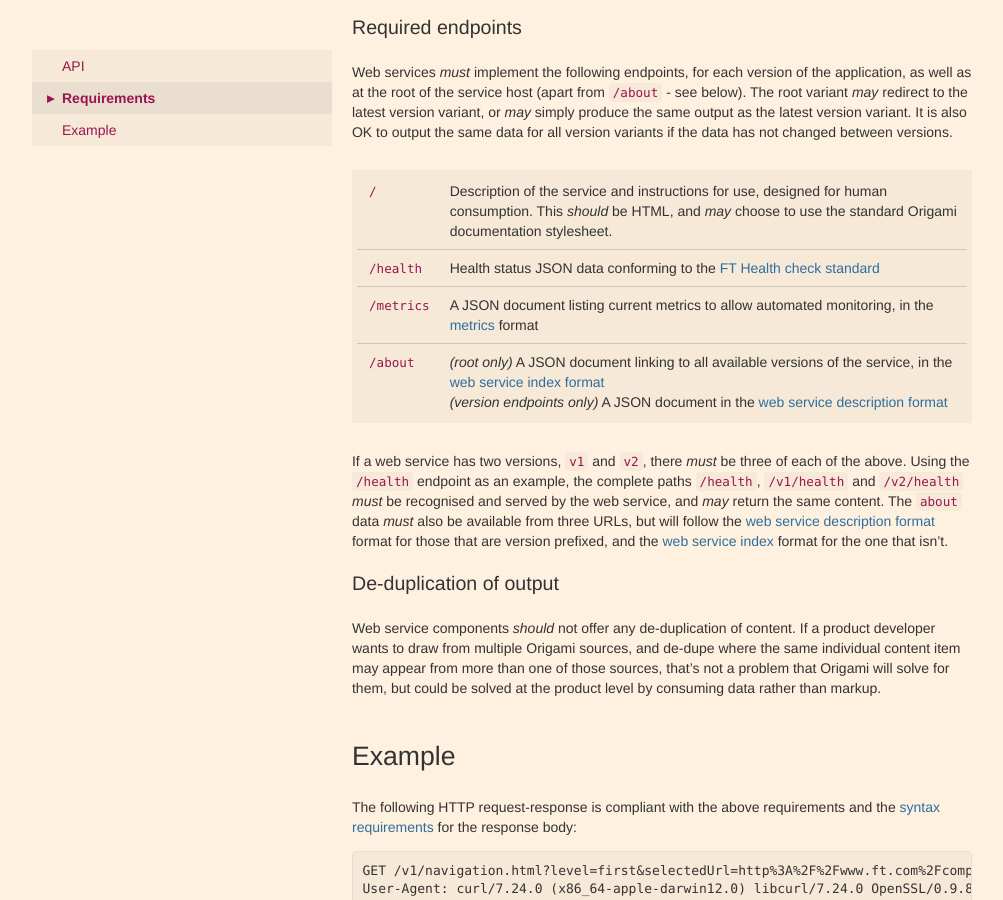
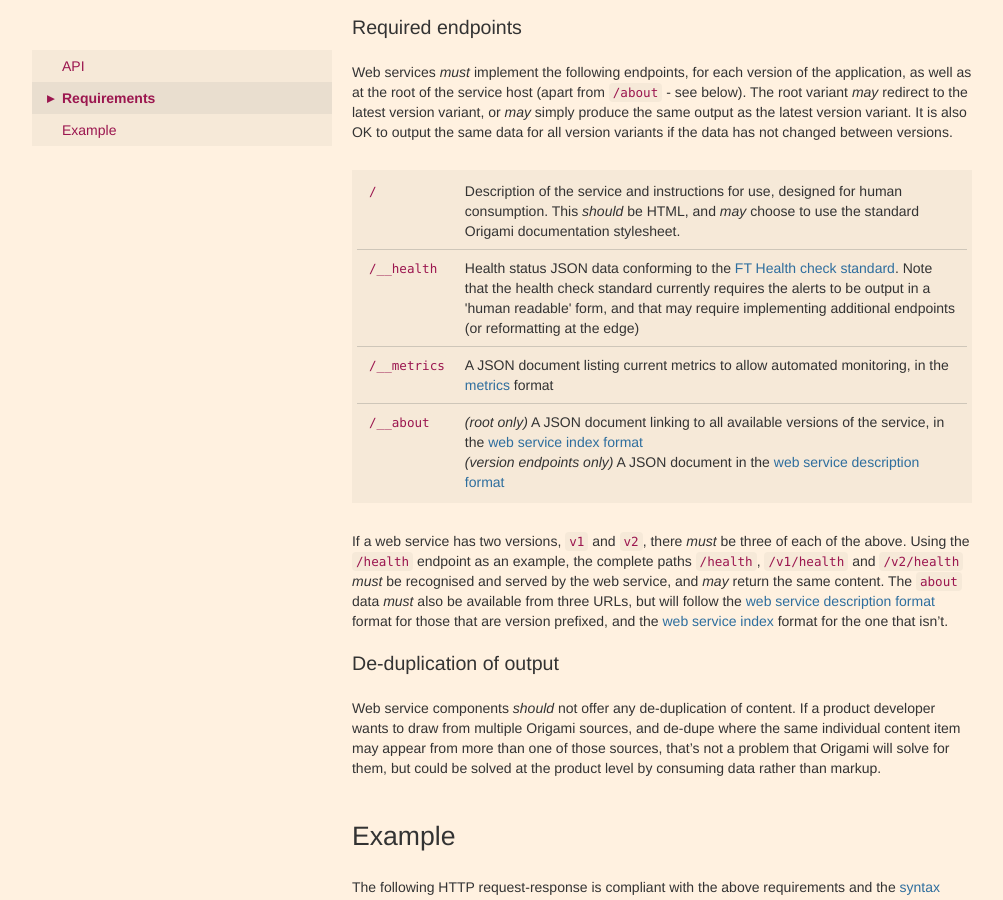
Before and after one commit to Financial-Times/ft-origami, a Jekyll site: the page built from docs/component-types/web-services.md, in a window 1280 px wide and 900 px high, scrolled down 3169 px. Shown: the whole window, without its empty margins (138-1141 px from the left). Built offline with Jekyll 4.4.1, drawn with Linux system fonts in a browser that asks for light colours; nearby versions of some CDN libraries.

Commit message:
Prefixed mandatory endpoints with __ to prevent conflicts with real app paths

```diff
--- a/docs/component-types/web-services.md
+++ b/docs/component-types/web-services.md
@@ -87,9 +87,9 @@ Web services *must* implement the following endpoints, for each version of the a
 
 <table class='table'>
 <tr><td><code>/</code></td><td>Description of the service and instructions for use, designed for human consumption.  This <em>should</em> be HTML, and <em>may</em> choose to use the standard Origami documentation stylesheet.</td></tr>
-<tr><td><code>/health</code></td><td>Health status JSON data conforming to the <a href="https://docs.google.com/a/ft.com/document/d/18hefJjImF5IFp9WvPAm9Iq5_GmWzI9ahlKSzShpQl1s/edit">FT Health check standard</a></td></tr>
-<tr><td><code>/metrics</code></td><td>A JSON document listing current metrics to allow automated monitoring, in the <a href='{{site.baseurl}}/docs/syntax/metrics'>metrics</a> format</td></tr>
-<tr><td><code>/about</code></td><td><em>(root only)</em> A JSON document linking to all available versions of the service, in the <a href='{{site.baseurl}}/docs/syntax/web-service-index'>web service index format</a><br/><em>(version endpoints only)</em> A JSON document in the <a href='{{site.baseurl}}/docs/syntax/web-service-description'>web service description format</a></td></tr>
+<tr><td><code>/__health</code></td><td>Health status JSON data conforming to the <a href="https://docs.google.com/a/ft.com/document/d/18hefJjImF5IFp9WvPAm9Iq5_GmWzI9ahlKSzShpQl1s/edit">FT Health check standard</a>.  Note that the health check standard currently requires the alerts to be output in a 'human readable' form, and that may require implementing additional endpoints (or reformatting at the edge)</td></tr>
+<tr><td><code>/__metrics</code></td><td>A JSON document listing current metrics to allow automated monitoring, in the <a href='{{site.baseurl}}/docs/syntax/metrics'>metrics</a> format</td></tr>
+<tr><td><code>/__about</code></td><td><em>(root only)</em> A JSON document linking to all available versions of the service, in the <a href='{{site.baseurl}}/docs/syntax/web-service-index'>web service index format</a><br/><em>(version endpoints only)</em> A JSON document in the <a href='{{site.baseurl}}/docs/syntax/web-service-description'>web service description format</a></td></tr>
 </table>
 
 If a web service has two versions, `v1` and `v2`, there *must* be three of each of the above.  Using the `/health` endpoint as an example, the complete paths `/health`, `/v1/health` and `/v2/health` *must* be recognised and served by the web service, and *may* return the same content.  The `about` data *must* also be available from three URLs, but will follow the [web service description format]({{site.baseurl}}/docs/syntax/web-service-description) format for those that are version prefixed, and the [web service index]({{site.baseurl}}/docs/syntax/web-service-index) format for the one that isn't.
```
